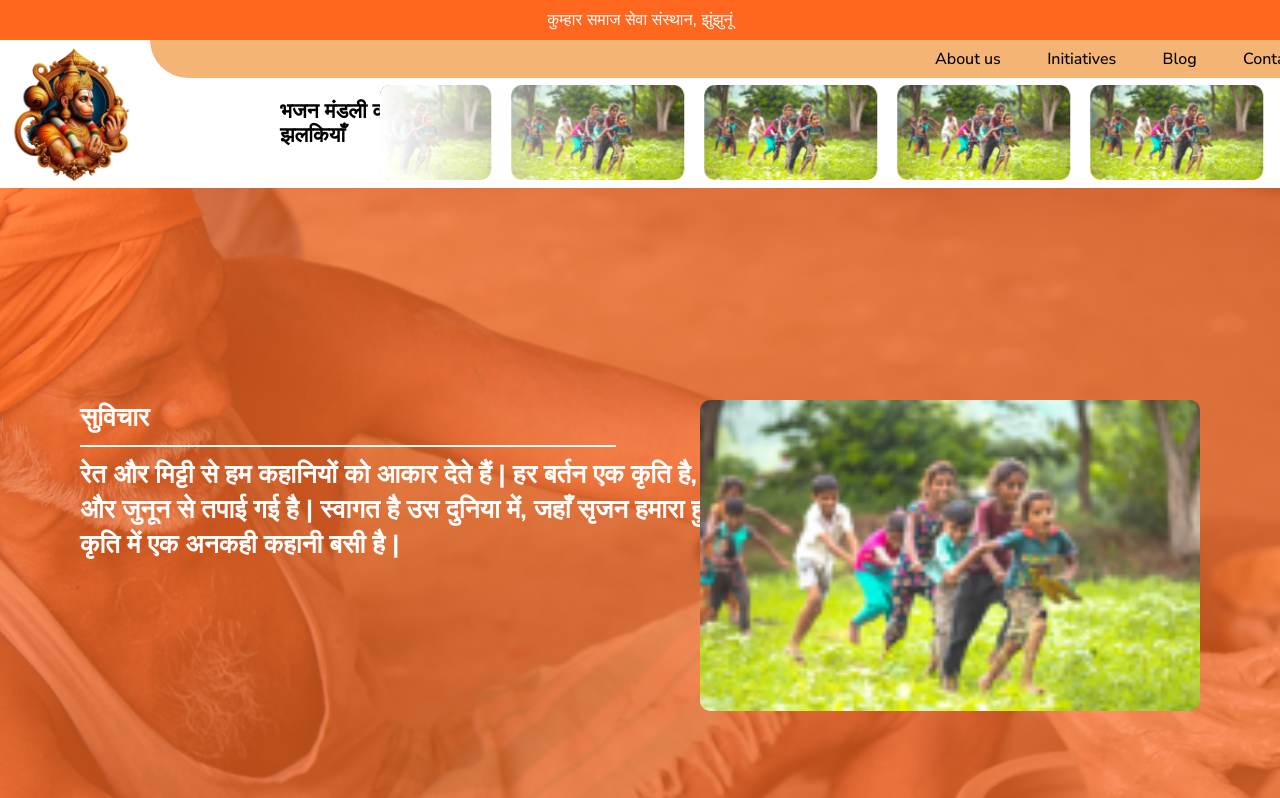
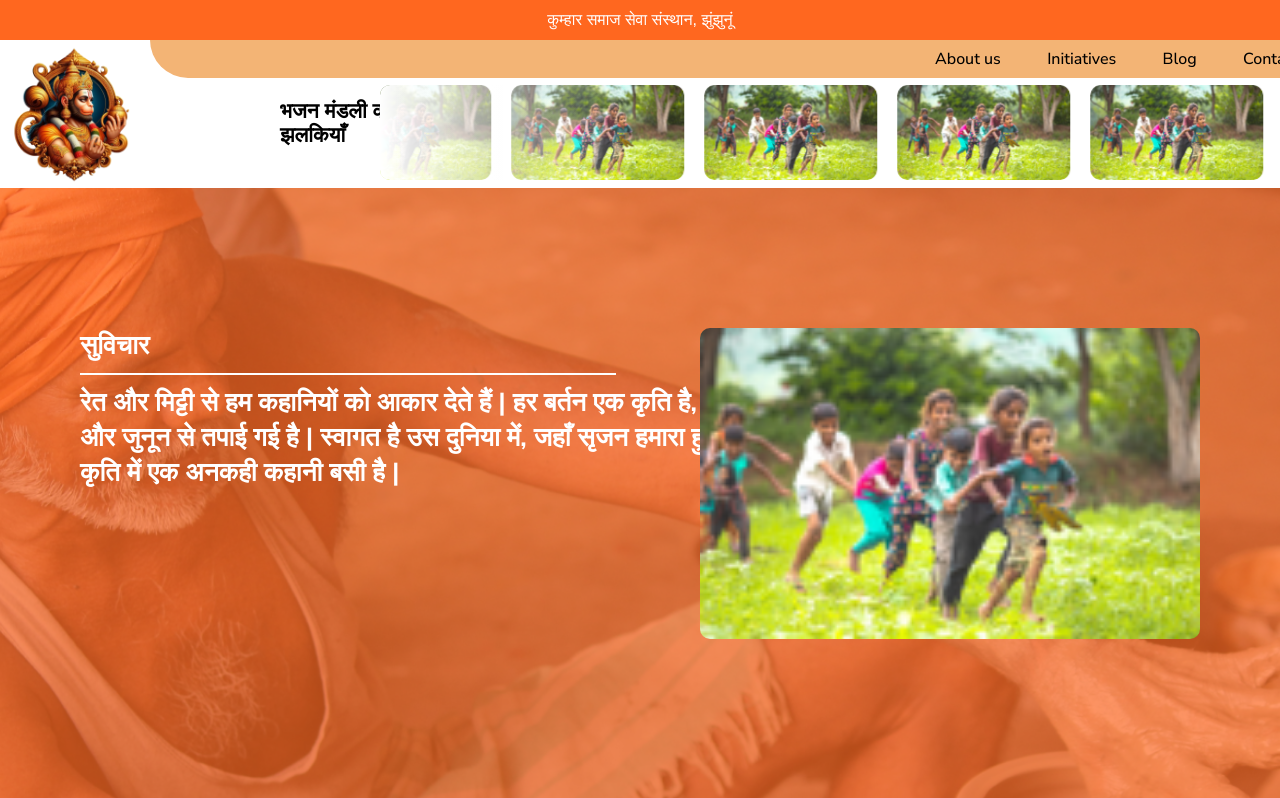
Before and after one commit to AntimaKumawat111/new-project, a React (Create React App) app: page / in a window 1280 px wide. Shown: the top 798 px of the page. Built offline with nearby package versions, Linux system fonts and the light colour scheme.

Commit message:
nothing to commit

```diff
--- a/src/App.css
+++ b/src/App.css
@@ -208,12 +208,11 @@ body {
   z-index: 2;
 }
 
-.paragraph {
+.paragraph1 {
   font-family: "Nunito Sans", sans-serif;
   position: absolute;
   left: 80px;
-  /* top: 265px; */
-  top: 50%;
+  top: 41%;
   z-index: 3;
   color: white;
   width: 788px; /* Same width */
@@ -225,7 +224,7 @@ body {
   box-sizing: border-box;
 }
 
-.pImg {
+.overlayImage {
   z-index: 3;
   position: absolute;
   border-radius: 10px;
@@ -233,7 +232,7 @@ body {
   height: 310.67px;
   object-fit: cover;
   right: 80px;
-  top: 50%;
+  top: 41%;
 }
 
 .page2 {
@@ -273,4 +272,5 @@ body {
 
 #pattImg {
   opacity: 0.3;
+  z-index: 0;
 }
--- a/src/overlayImage.js
+++ b/src/overlayImage.js
@@ -4,7 +4,7 @@ import kids from "./images/kids 3.png";
 function OverlayImg() {
     return (
         <div className="paragraphImg">
-        <img src={kids} className="pImg" />
+        <img src={kids} className="overlayImage" />
       </div>
     );
 }
--- a/src/overlayParegraph.js
+++ b/src/overlayParegraph.js
@@ -2,7 +2,7 @@ import "./App.css";
 
 function Paragraph() {
   return (
-    <div className="paragraph">
+    <div className="paragraph1">
       <h1>सुविचार</h1>
       <div
         style={{
```
